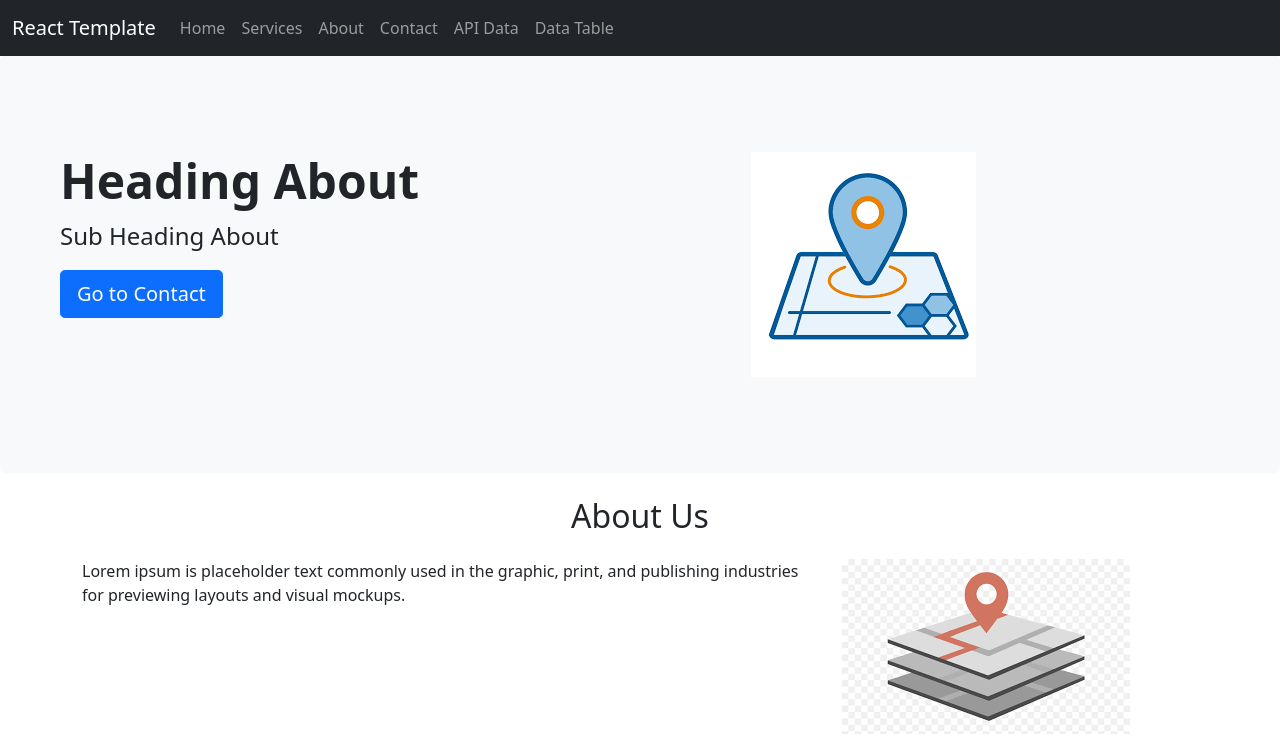
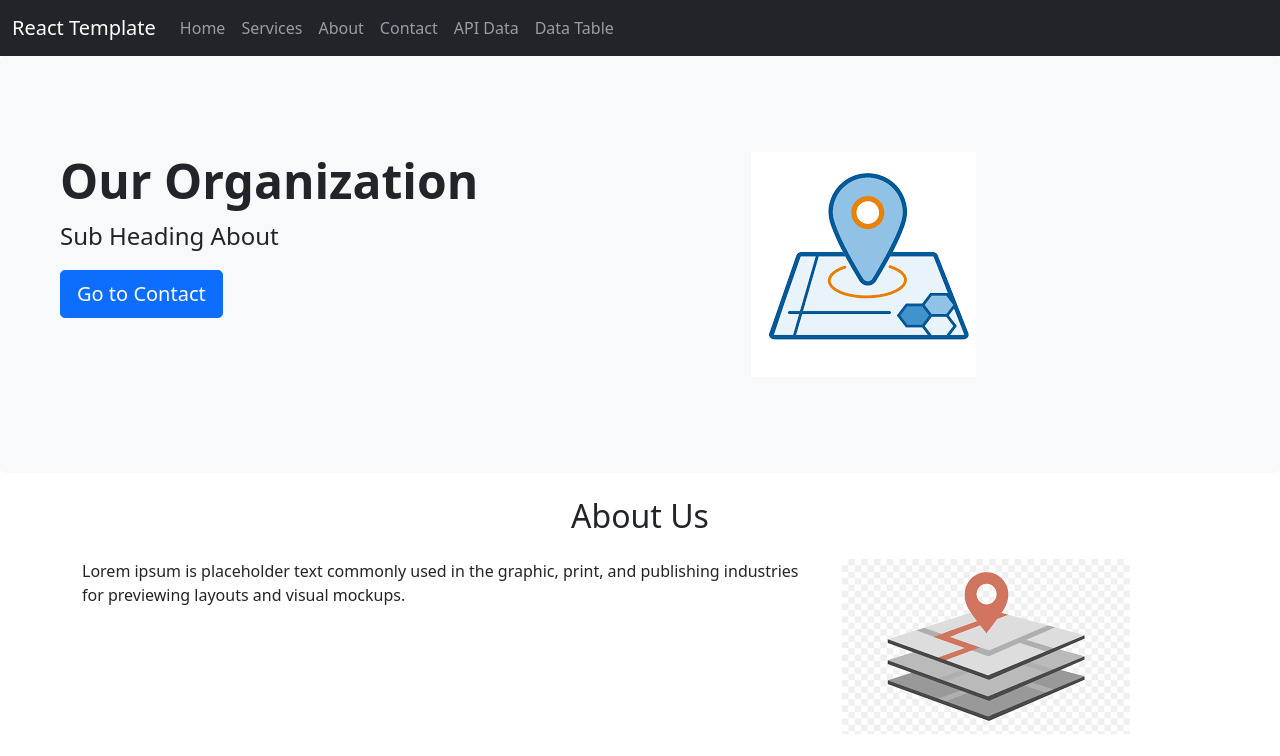
Before and after one commit to niteh/ReactWeb, a React (Create React App) app: page /about in a window 1280 px wide. Shown: the top 756 px of the page. Built offline with nearby package versions, Linux system fonts and the light colour scheme; the HTML template or start-up script is replaced by a standard one.

Commit message:
second branch

```diff
--- a/src/About.jsx
+++ b/src/About.jsx
@@ -16,7 +16,7 @@ const About = () => {
   return (
     <>
 
-   <Jumbotron headertext="Heading About" imgSrc={web} visit="/contact" subheadertext="Sub Heading About" btnName="Go to Contact" />
+   <Jumbotron headertext="Our Organization" imgSrc={web} visit="/contact" subheadertext="Sub Heading About" btnName="Go to Contact" />
    <Heading heading="About Us" />
    <SampleContent imgSrc={webFirst} contentText="Lorem ipsum is placeholder text commonly used in the graphic, print, and publishing industries for previewing layouts and visual mockups."/>
     </>
```
